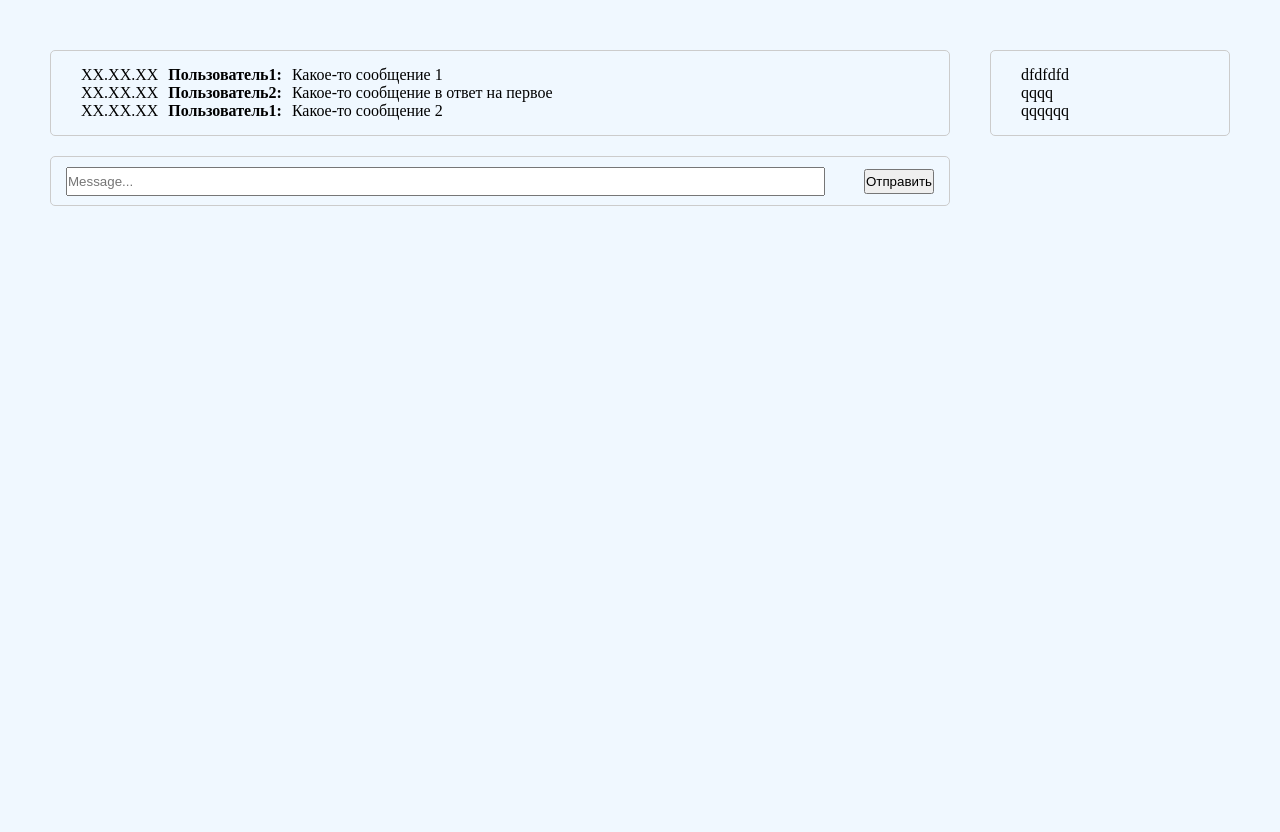
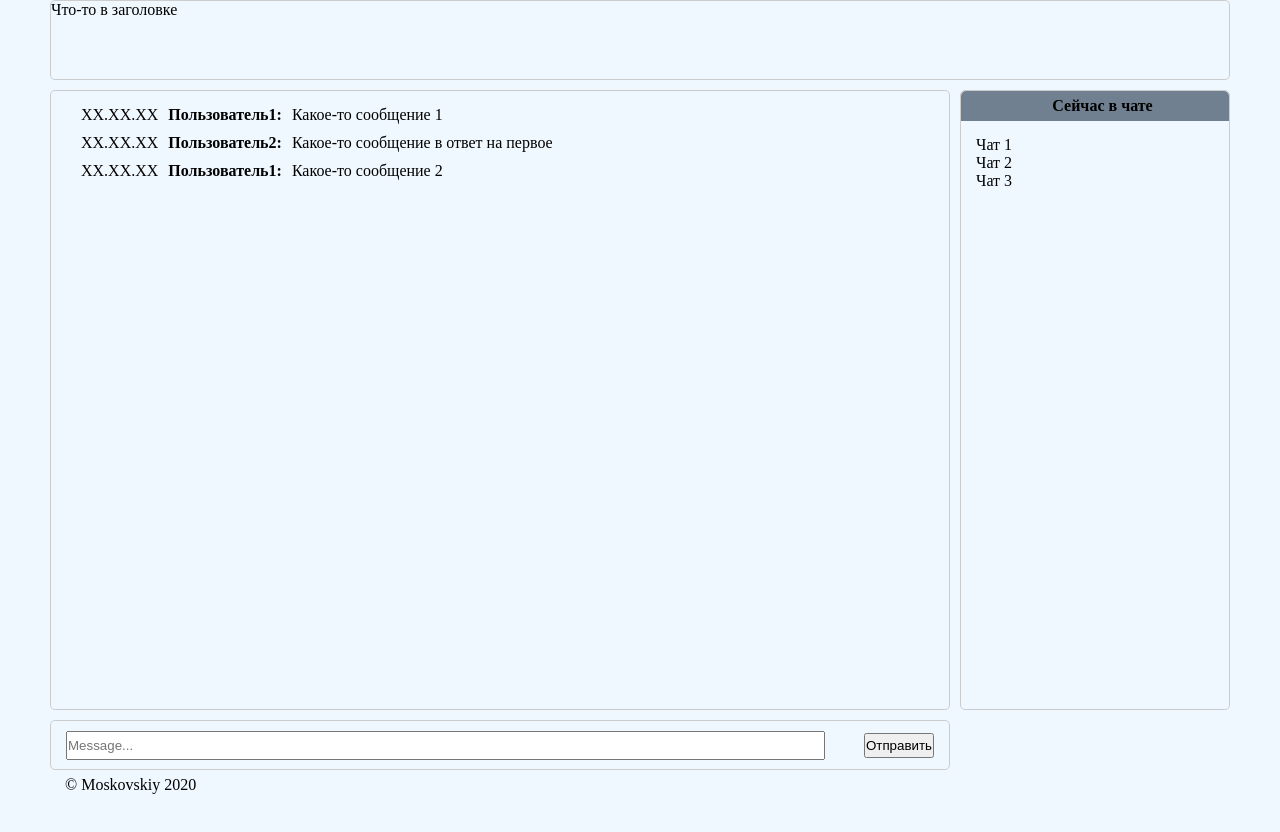
Before and after one commit to Maxi-M/React, a React app: page / in a window 1280 px wide. Shown: the top 832 px of the page. After the commit the page ends 800 px from the top, so only its background shows below. Built offline with nearby package versions, Linux system fonts and the light colour scheme.

Commit message:
Styles and html refactoring

```diff
--- a/src/App.js
+++ b/src/App.js
@@ -14,11 +14,17 @@ export class App extends Component{
     render() {
         return (
             <div className='container'>
+                <div className="header">
+                    Что-то в заголовке
+                </div>
                 <div className="panel">
                     <MessageList ref="messages"/>
-                    <UserList />
+                    <div className="sidebar">
+                        <UserList />
+                    </div>
                 </div>
                 <MessageForm onSend={this.handleMessageSend} />
+                <footer className="footer">&copy; Moskovskiy 2020</footer>
             </div>
         );
     }
--- a/src/components/MessageList.js
+++ b/src/components/MessageList.js
@@ -3,6 +3,8 @@ import React, {Component} from 'react';
 import {MessageListItem} from "./MessageListItem";
 
 export class MessageList extends Component{
+    list = null;
+
     state = {
         messages: [
             {
@@ -30,9 +32,13 @@ export class MessageList extends Component{
         })
     }
 
-    // componentDidMount() {
-    //     this.interval = setInterval(() => {}, 5000);
-    // }
+    componentDidMount() {
+        this.list = document.querySelector('.message-list');
+    }
+
+    componentDidUpdate() {
+        this.list.scrollTop = this.list.scrollHeight;
+    }
 
     render() {
         const {messages} = this.state;
--- a/src/components/UserList.js
+++ b/src/components/UserList.js
@@ -8,9 +8,14 @@ export class UserList extends Component{
     render() {
         return (
             <div className='user-list'>
-                <p>dfdfdfd</p>
-                <p>qqqq</p>
-                <p>qqqqqq</p>
+                <div className="sidebar__header user-list__header">
+                    Сейчас в чате
+                </div>
+                <div className="sidebar__content user-list__users">
+                    <p>Чат 1</p>
+                    <p>Чат 2</p>
+                    <p>Чат 3</p>
+                </div>
             </div>
         );
     }
--- a/src/css/style.scss
+++ b/src/css/style.scss
@@ -6,25 +6,68 @@
 html, body {
     width: 100%;
     height: 100%;
+    overflow: hidden;
 }
 
 body {
     background-color: aliceblue;
 }
 
+#root {
+    height: 100%;
+    max-height: 100%;
+}
 .container {
     max-width: 1180px;
     margin: 0 auto;
-
+    flex-direction: column;
+    display: flex;
+    height: 100%;
+    max-height: 100vh;
+}
+.header {
+    flex: 0 0 auto;
+    height: 80px;
+    box-sizing: border-box;
+    border-radius: 5px;
+    border: 1px #CCCCCC solid;
 }
 
 .panel {
     width: 100%;
     display: flex;
+    flex: 1 0 auto;
     flex-direction: row;
     justify-content: space-between;
-    margin-top: 50px;
+    margin-top: 10px;
+    overflow-y: hidden;
+    height: calc(100% - 180px);
 }
+
+.message-form {
+    flex: 0 0 auto;
+    margin-top: 10px;
+    display: flex;
+    flex-direction: row;
+    max-width: 900px;
+    height: 50px;
+    border: 1px solid #CCCCCC;
+    border-radius: 5px;
+    justify-content: space-between;
+    align-items: center;
+    padding: 0 15px;
+    box-sizing: border-box;
+    &__input {
+        height: 25px;
+        width: 755px;
+    }
+
+    &__button {
+        height: 25px;
+        max-width: 75px;
+    }
+}
+
 
 .message {
     &-list {
@@ -33,11 +76,15 @@ body {
         border-radius: 5px;
         padding: 15px 30px;
         box-sizing: border-box;
+        overflow-y: auto;
     }
 
     &-item {
         display: flex;
         flex-direction: row;
+        width: 840px;
+        overflow-x: hidden;
+        margin-bottom: 10px;
         &__time {
             margin-right: 10px;
         }
@@ -52,34 +99,35 @@ body {
 
 }
 
-.user-list {
-    width: 240px;
+.sidebar {
+    width: 270px;
     border: 1px solid #CCCCCC;
     border-radius: 5px;
-    padding: 15px 30px;
     box-sizing: border-box;
+    &__header {
+        height: 30px;
+        background-color: slategray;
+        line-height: 30px;
+        box-sizing: border-box;
+        padding-left: 15px;
+        border-top-left-radius: 5px;
+        border-top-right-radius: 5px;
+        text-align: center;
+        font-weight: 700;
+    }
+    &__content {
+        padding: 15px 15px;
+    }
 }
 
-.message-form {
-    margin-top: 20px;
-    display: flex;
-    flex-direction: row;
-    max-width: 900px;
-    height: 50px;
-    border: 1px solid #CCCCCC;
-    border-radius: 5px;
-    justify-content: space-between;
-    align-items: center;
+.user-list {
+
+}
+
+.footer {
+    display: block;
+    height: 30px;
+    line-height: 30px;
+    box-sizing: border-box;
     padding: 0 15px;
-    box-sizing: border-box;
-
-    &__input {
-        height: 25px;
-        width: 755px;
-    }
-
-    &__button {
-        height: 25px;
-        max-width: 75px;
-    }
 }
```
Also changed, not shown: 2 other files (tests, documents, lock files or other folders).
